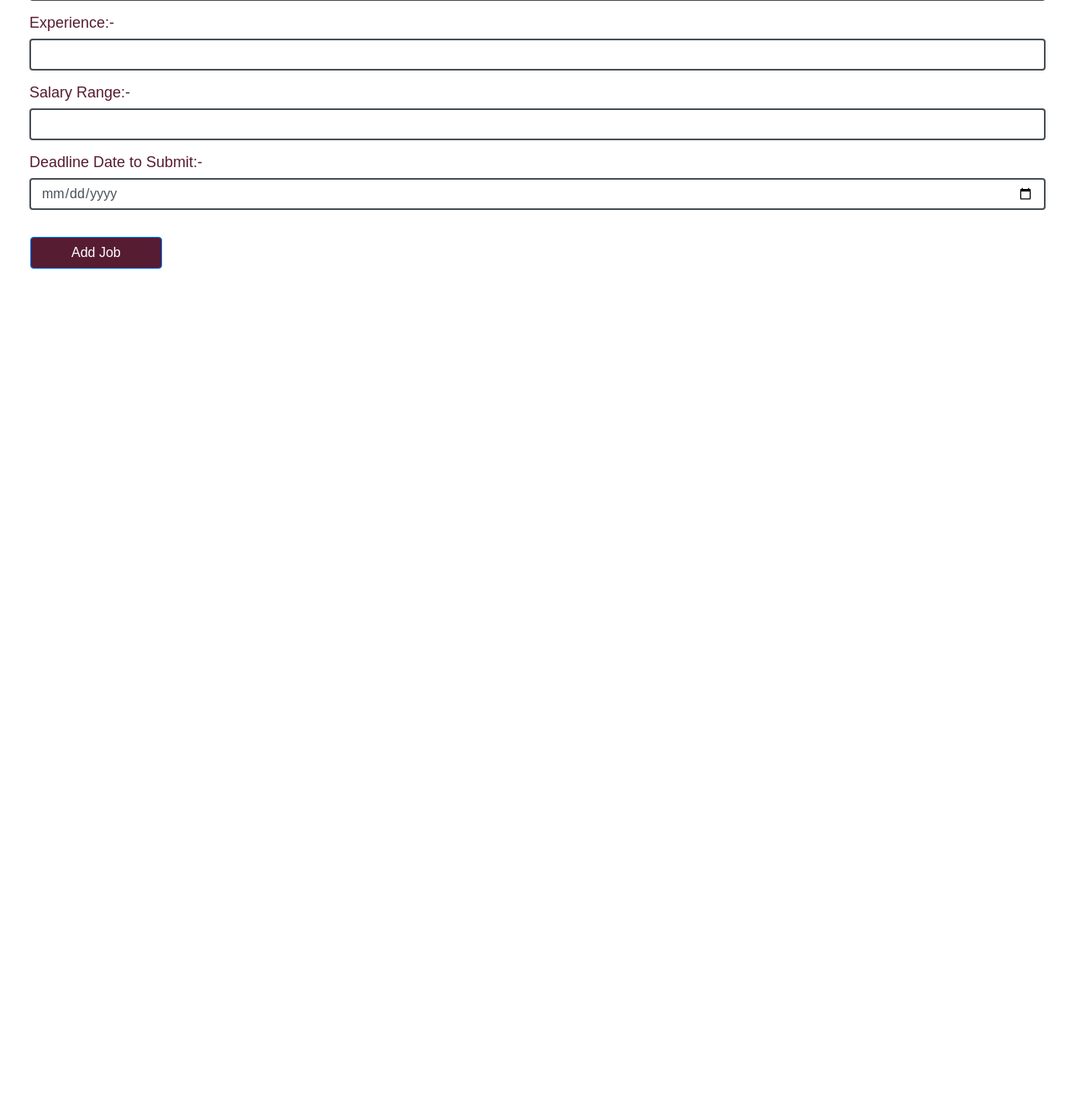
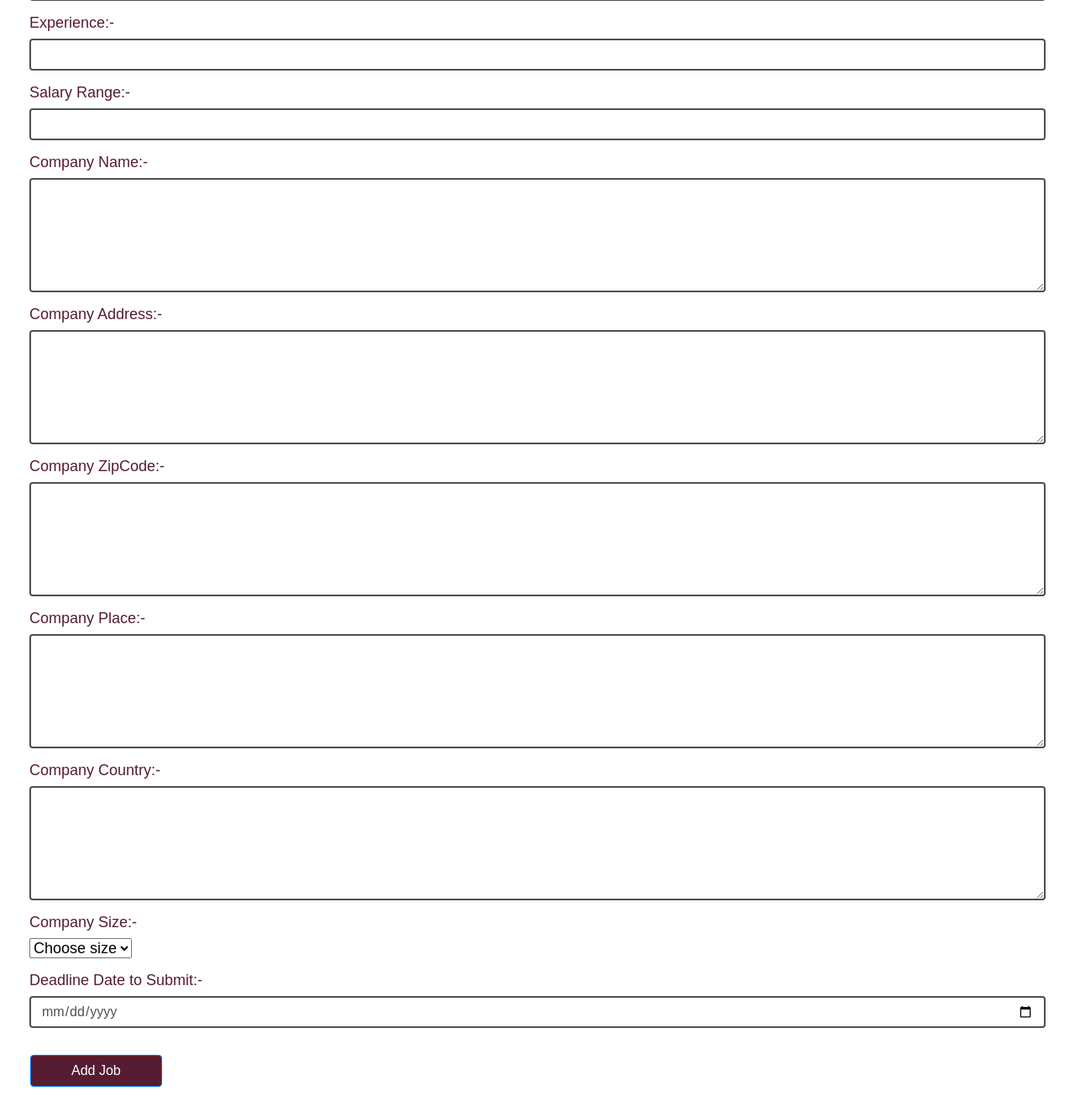
Before and after one commit to Salomegit/Employee_Recruitment, a Django app: page /job/job/add in a window 1280 px wide. Shown: the part 661-1991 px from the top of the page at 84% size. Before the commit the page ends 981 px from the top, so only its background shows below. Run offline with Django 4.2, Linux system fonts and the light colour scheme; a user stored in the database is signed in; some libraries are stand-ins or nearby versions.

Commit message:
vue js to facilitate hoices

```diff
--- a/employee/templates/header.html
+++ b/employee/templates/header.html
@@ -105,6 +105,9 @@
         </div>
       </nav>
       <!--End of nav-->
+      <script src="https://unpkg.com/vue@next"></script>
+      {% block scripts %}
+      {% endblock %}
       <script
       src="https://code.jquery.com/jquery-3.2.1.slim.min.js"
       integrity="sha384-KJ3o2DKtIkvYIK3UENzmM7KCkRr/rE9/Qpg6aAZGJwFDMVNA/GpGFF93hXpG5KkN"
--- a/job/forms.py
+++ b/job/forms.py
@@ -4,7 +4,7 @@ from .models import Job, Application
 class AddJobForm(forms.ModelForm):
     class Meta:
         model = Job
-        fields = ['title','skillset_required','about_job','experience','salary','deadline''company_name', 'company_address', 'company_zipcode', 'company_place', 'company_country', 'company_size']
+        fields = ['title','skillset_required','about_job','experience','salary','deadline','company_name', 'company_address', 'company_zipcode', 'company_place', 'company_country', 'company_size']
 
 class ApplicationForm(forms.ModelForm):
     class Meta:
--- a/job/templates/add_job.html
+++ b/job/templates/add_job.html
@@ -1,6 +1,16 @@
 {% include 'header.html' %} {% block content %}
- <center class="title" style="font-size:50px; font-weight: 100;text-decoration: underline;color: #561c32;
- "> Add job</center>
+
+<center
+  class="title"
+  style="
+    font-size: 50px;
+    font-weight: 100;
+    text-decoration: underline;
+    color: #561c32;
+  "
+>
+  Add job
+</center>
 <form
   method="POST"
   style="
@@ -13,57 +23,176 @@
     align-items: flex-start;
   "
 >
-  {% csrf_token %}
-
-{%if form.errors %}
-     {% for error in form.errors %}
-        <div class="notification is-danger">
-           {{ error }}
-        </div>
-    {% endfor %}
-{% endif %}
-
-
+  {% csrf_token %} {%if form.errors %} {% for error in form.errors %}
+  <div class="notification is-danger">{{ error }}</div>
+  {% endfor %} {% endif %}
 
   <div class="col-sm-12">
     <div class="form-group">
       <label> Title:-</label>
-    <input  style="border: 2px solid" type="text" name="title" class="form-control" id="id_title" required>
+      <input
+        style="border: 2px solid"
+        type="text"
+        name="title"
+        class="form-control"
+        id="id_title"
+        required
+      />
     </div>
   </div>
 
   <div class="col-sm-12">
     <div class="form-group">
       <label>Skillset Required:-</label>
-    <textarea style="border: 2px solid"   type="textarea" name="skillset_required" class="form-control" id="id_skillset_required"  rows="5"  required></textarea>
+      <textarea
+        style="border: 2px solid"
+        type="textarea"
+        name="skillset_required"
+        class="form-control"
+        id="id_skillset_required"
+        rows="5"
+        required
+      ></textarea>
     </div>
   </div>
-
-
-
 
   <div class="col-sm-12">
     <div class="form-group">
       <label>About Job:-</label>
-    <textarea style="border: 2px solid"  type="textarea" name="about_job" class="form-control" id="id_about_job"  rows="8"  required></textarea>
+      <textarea
+        style="border: 2px solid"
+        type="textarea"
+        name="about_job"
+        class="form-control"
+        id="id_about_job"
+        rows="8"
+        required
+      ></textarea>
     </div>
   </div>
   <div class="col-sm-12">
     <div class="form-group">
       <label> Experience:-</label>
-  <input  style="border: 2px solid" type="text" name="experience" class="form-control" id="id_experience" required>
+      <input
+        style="border: 2px solid"
+        type="text"
+        name="experience"
+        class="form-control"
+        id="id_experience"
+        required
+      />
     </div>
   </div>
   <div class="col-sm-12">
     <div class="form-group">
       <label> Salary Range:-</label>
-  <input  style="border: 2px solid" type="text" name="salary" class="form-control" id="id_salary" required>
+      <input
+        style="border: 2px solid"
+        type="text"
+        name="salary"
+        class="form-control"
+        id="id_salary"
+        required
+      />
+    </div>
+  </div>
+  <div class="col-sm-12">
+    <div class="form-group">
+      <label>Company Name:-</label>
+      <textarea
+        style="border: 2px solid"
+        type="textarea"
+        name="company_name"
+        class="form-control"
+        id="id_company_name"
+        rows="5"
+        required
+      ></textarea>
+    </div>
+  </div>
+  <div class="col-sm-12">
+    <div class="form-group">
+      <label>Company Address:-</label>
+      <textarea
+        style="border: 2px solid"
+        type="textarea"
+        name="company_address"
+        class="form-control"
+        id="id_company_address"
+        rows="5"
+        required
+      ></textarea>
+    </div>
+  </div>
+  <div class="col-sm-12">
+    <div class="form-group">
+      <label>Company ZipCode:-</label>
+      <textarea
+        style="border: 2px solid"
+        type="textarea"
+        name="company_zipcode"
+        class="form-control"
+        id="id_company_zipcode"
+        rows="5"
+        required
+      ></textarea>
+    </div>
+  </div>
+  <div class="col-sm-12">
+    <div class="form-group">
+      <label>Company Place:-</label>
+      <textarea
+        style="border: 2px solid"
+        type="textarea"
+        name="company_place"
+        class="form-control"
+        id="id_company_place"
+        rows="5"
+        required
+      ></textarea>
+    </div>
+  </div>
+  <div class="col-sm-12">
+    <div class="form-group">
+      <label>Company Country:-</label>
+      <textarea
+        style="border: 2px solid"
+        type="textarea"
+        name="company_country"
+        class="form-control"
+        id="id_company_country"
+        rows="5"
+        required
+      ></textarea>
+    </div>
+  </div>
+  <div class="col-sm-12">
+    <div class="form-group">
+      <label>Company Size:-</label>
+      <div class="control">
+        <div class="select">
+          <select name="company_size" v-model="company_size">
+            <option value="">Choose size</option>
+            <option value="size_1-9">1-9</option>
+            <option value="size_10-49">10-49</option>
+            <option value="size_50-99">50-99</option>
+            <option value="size_100">100+</option>
+          </select>
+        </div>
+      </div>
     </div>
   </div>
   <div class="col-sm-12">
     <div class="form-group">
       <label> Deadline Date to Submit:-</label>
-  <input  style="border: 2px solid" type="date" name="deadline" class="form-control" id="id_deadline" required>
+      <input
+        style="border: 2px solid"
+        type="date"
+        name="deadline"
+        class="form-control"
+        id="id_deadline"
+        required
+      />
     </div>
   </div>
   <!-- <div>
@@ -75,11 +204,25 @@
   <input
     type="submit"
     value="Add Job"
-    class="m-3  px-5 btn btn-primary"
+    class="m-3 px-5 btn btn-primary"
     style="background-color: #561c32"
   />
-</div>
-
 </form>
 
+{% endblock %} {% block scripts %}
+<script>
+  const AddjobApp = {
+    data() {
+      return {
+        title: "",
+        company_name: "",
+        skillset_required: "",
+        experience: "",
+        company_size: "",
+      };
+    },
+    delimiters: ["[[", "]]"],
+  };
+  Vue.createApp(AddjobApp).mount("#add-job-app");
+</script>
 {% endblock %}
```
Lines whose indentation alone changed are shown as unchanged.
